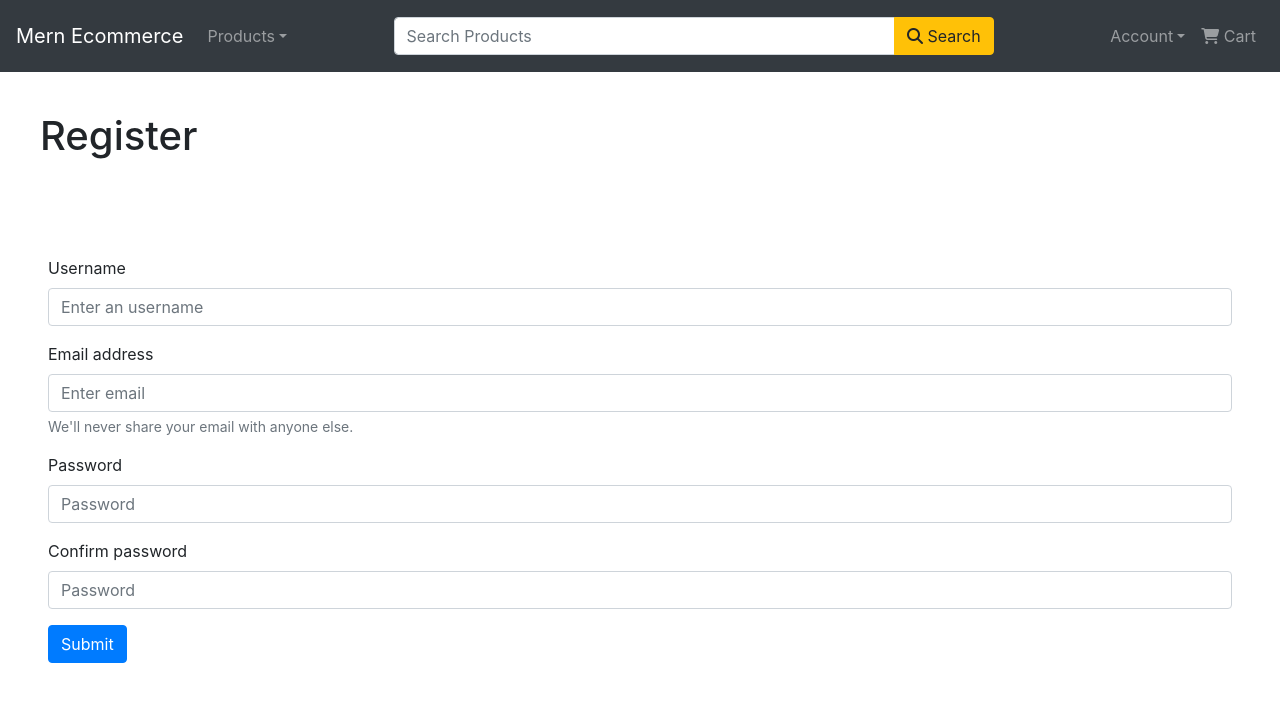
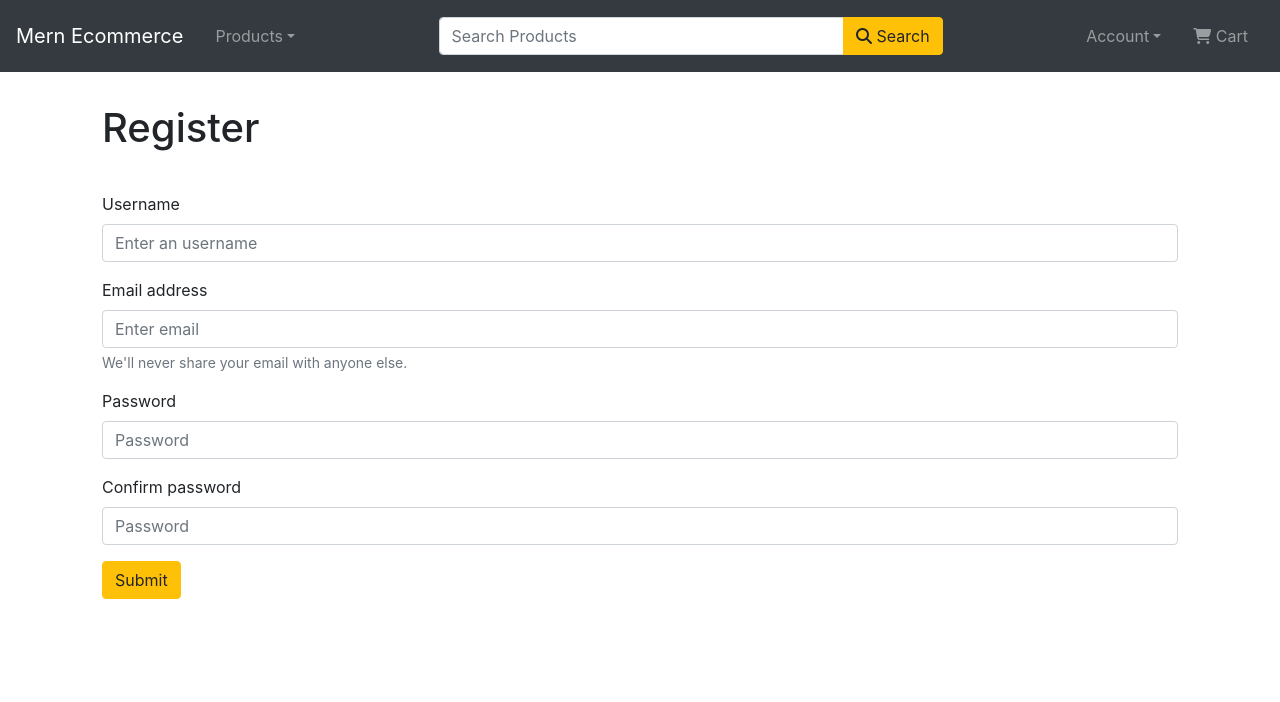
Before and after one commit to ecommerce-cnit195/Ecommerce-mern, a React (Create React App) app in the folder client/: page /register in a window 1280 px wide. Shown: the top 702 px of the page. Built offline with nearby package versions, Linux system fonts and the light colour scheme.

Commit message:
change folder Component, add Component

```diff
--- a/client/src/App.css
+++ b/client/src/App.css
@@ -39,14 +39,10 @@
  .form-in {
      display:flex;
      flex-grow:1;
-     margin-left: 20px;
-     margin-right: 30px;
      max-width: 600px;
  }
  @media (max-width: 978px) {
      .form-in {
-         padding: 0;
-         margin: 0;
          max-width: none;
      }
  }
--- a/client/src/App.js
+++ b/client/src/App.js
@@ -1,13 +1,20 @@
+import React from "react";
 import './App.css';
 import { Switch, Route, BrowserRouter } from 'react-router-dom';
 import 'bootstrap/dist/css/bootstrap.min.css';
-import Register from './Component/Authenication/Register';
-import SignIn from './Component/Authenication/Signin';
+// import Register from './Component/Authenication/Register';
+// import SignIn from './Component/Authenication/Signin';
 import NavBar from './Component/Navbar/Navbar';
 import Cart from './Component/Cart/Cart';
 
-import Header from "./Component/Header";
-import HomePage from "./Component/HomePage";
+import Header from "./Component/header";
+import HomePage from "./Component/homePage";
+import Register from "./Component/register";
+import SignIn from "./Component/signIn";
+import CategoryA from "./Component/categoryA";
+import CategoryA1 from "./Component/categoryA1";
+import CategoryA2 from "./Component/categoryA2";
+import CategoryA3 from "./Component/categoryA3";
 
 
 function App() {
@@ -18,11 +25,13 @@ function App() {
 
 
         <Switch>
-          <Route path='/' exact component={HomePage} />
-
-          <Route path='/SignIn' exact component={SignIn} />
-          <Route path='/Register' exact component={Register} />
-          <Route path='/Cart' component={Cart} />
+          <Route path='/' exact component={HomePage}/>
+          <Route path='/register' exact component={Register}/>
+          <Route path='/signIn' exact component={SignIn}/>
+          <Route path='/categoryA' exact component={CategoryA}/>
+          <Route path='/categoryA1' exact component={CategoryA1}/>
+          <Route path='/categoryA2' exact component={CategoryA2}/>
+          <Route path='/categoryA3' exact component={CategoryA3}/>
 
 
 
--- a/client/src/Component/Header.js
+++ /dev/null
@@ -1,81 +0,0 @@
-import React from 'react';
-
-import {Navbar, Nav, NavDropdown} from 'react-bootstrap';
-import SearchBox from './SearchBox';
-
-
-const Header = () => {
-
-
-    return (
-        <header>
-            <Navbar bg='dark' variant='dark' expand='lg' className='p-3'>
-
-                <Navbar.Brand href='/'> Mern Ecommerce</Navbar.Brand>
-
-                <Navbar.Toggle aria-controls='basic-navbar-nav'/>
-                <Navbar.Collapse id='basic-navbar-nav'>
-                    <Nav className="mr-auto">
-                        <NavDropdown title="Products" id="basic-nav-dropdown">
-                            <Nav.Link to='/CategoryA'>
-                                <NavDropdown.Item>Electronics</NavDropdown.Item>
-                            </Nav.Link>
-                            <NavDropdown.Divider/>
-                            <Nav.Link to='/CategoryA1'>
-                                <NavDropdown.Item>Mobile Phones</NavDropdown.Item>
-                            </Nav.Link>
-                            <Nav.Link to='/CategoryA2'>
-                                <NavDropdown.Item>Laptops</NavDropdown.Item>
-                            </Nav.Link>
-                            <Nav.Link to='/CategoryA3'>
-                                <NavDropdown.Item>Tablets</NavDropdown.Item>
-                            </Nav.Link>
-                            <NavDropdown.Divider/>
-                            <Nav.Link to='/CategoryB'>
-                                <NavDropdown.Item>Separated link</NavDropdown.Item>
-                            </Nav.Link>
-                        </NavDropdown>
-                    </Nav>
-
-                    < SearchBox/>
-
-                    <Nav className='ml-auto'>
-                        <Nav.Item>
-
-                            <NavDropdown title="Account" id="basic-nav-dropdown">
-                                <Nav.Link to='/Register'>
-                                    <NavDropdown.Item>
-                                        Register
-                                    </NavDropdown.Item>
-                                </Nav.Link>
-                                <NavDropdown.Divider/>
-                                <Nav.Link to='/SignIn'>
-                                    <NavDropdown.Item>
-                                        Sign In
-                                    </NavDropdown.Item>
-                                </Nav.Link>
-                            </NavDropdown>
-                        </Nav.Item>
-
-
-                        <Nav.Item>
-
-                            <Nav.Link to='/Cart'>
-
-                                <i className='fas fa-shopping-cart'></i> Cart
-
-                            </Nav.Link>
-
-                        </Nav.Item>
-
-                    </Nav>
-                </Navbar.Collapse>
-            </Navbar>
-
-
-        </header>
-
-    );
-};
-
-export default Header;
--- /dev/null
+++ b/client/src/Component/categoryA.js
@@ -0,0 +1,15 @@
+import React  from 'react';
+
+import  {  Card, CardDeck,  Container, Image  } from 'react-bootstrap';
+
+
+const CategoryA = () => {
+
+
+    return (
+        <Container fluid>
+            <h2 className='m-3'>Shop by categoryA</h2>
+        </Container>
+    );
+};
+export default CategoryA;
--- /dev/null
+++ b/client/src/Component/categoryA1.js
@@ -0,0 +1,15 @@
+import React  from 'react';
+
+import  {  Card, CardDeck,  Container, Image  } from 'react-bootstrap';
+
+
+const CategoryA1 = () => {
+
+
+    return (
+        <Container fluid>
+            <h2 className='m-3'>Shop by categoryA1</h2>
+        </Container>
+    );
+};
+export default CategoryA1;
--- /dev/null
+++ b/client/src/Component/categoryA2.js
@@ -0,0 +1,15 @@
+import React  from 'react';
+
+import  {  Card, CardDeck,  Container, Image  } from 'react-bootstrap';
+
+
+const CategoryA2 = () => {
+
+
+    return (
+        <Container fluid>
+            <h2 className='m-3'>Shop by categoryA2</h2>
+        </Container>
+    );
+};
+export default CategoryA2;
--- /dev/null
+++ b/client/src/Component/categoryA3.js
@@ -0,0 +1,15 @@
+import React  from 'react';
+
+import  {  Card, CardDeck,  Container, Image  } from 'react-bootstrap';
+
+
+const CategoryA3 = () => {
+
+
+    return (
+        <Container fluid>
+            <h2 className='m-3'>Shop by categoryA3</h2>
+        </Container>
+    );
+};
+export default CategoryA3;
--- /dev/null
+++ b/client/src/Component/header.js
@@ -0,0 +1,82 @@
+import React from 'react';
+
+import {Navbar, Nav, NavDropdown} from 'react-bootstrap';
+import SearchBox from './searchBox';
+
+
+const Header = () => {
+
+
+    return (
+        <header>
+            <Navbar  bg='dark' variant='dark' expand='lg'  >
+
+                <Navbar.Brand href='/' > Mern Ecommerce</Navbar.Brand>
+
+
+                <Navbar.Toggle aria-controls='basic-navbar-nav ' />
+                <Navbar.Collapse id='basic-navbar-nav' >
+                    <Nav className="mr-auto">
+                        <NavDropdown title="Products" id="basic-nav-dropdown" className='p-2'>
+
+                            <NavDropdown.Item href='/categoryA'>Electronics</NavDropdown.Item>
+
+                            <NavDropdown.Divider/>
+
+                            <NavDropdown.Item href='/categoryA1'>Mobile Phones</NavDropdown.Item>
+
+
+                            <NavDropdown.Item href='/categoryA2' >Laptops</NavDropdown.Item>
+
+
+                            <NavDropdown.Item href='/categoryA3'>Tablets</NavDropdown.Item>
+
+                            <NavDropdown.Divider/>
+
+                            <NavDropdown.Item href='/categoryB'>Separated link</NavDropdown.Item>
+
+                        </NavDropdown>
+                    </Nav>
+
+                    < SearchBox/>
+
+                    <Nav className='ml-auto'>
+                        <Nav.Item>
+
+                            <NavDropdown title="Account" id="basic-nav-dropdown" className='p-2'>
+
+                                <NavDropdown.Item href='/register'>
+                                    Register
+                                </NavDropdown.Item>
+
+                                <NavDropdown.Divider/>
+
+                                <NavDropdown.Item href='/signIn'>
+                                    Sign In
+                                </NavDropdown.Item>
+
+                            </NavDropdown>
+                        </Nav.Item>
+
+
+                        <Nav.Item className='p-2'>
+
+                            <Nav.Link href='/cart'>
+
+                                <i className='fas fa-shopping-cart'></i> Cart
+
+                            </Nav.Link>
+
+                        </Nav.Item>
+
+                    </Nav>
+                </Navbar.Collapse>
+            </Navbar>
+
+
+        </header>
+
+    );
+};
+
+export default Header;
--- /dev/null
+++ b/client/src/Component/register.js
@@ -0,0 +1,39 @@
+import React from 'react';
+import {Form, Button, Container} from 'react-bootstrap';
+
+
+
+
+const Register = (props) => {
+    return (
+        <Container  className="justify-content-center p-3" >
+            <h1 className='p-3'>Register</h1>
+            <Form className=" p-3">
+                <Form.Group controlId="formBasicEmail">
+                    <Form.Label>Username</Form.Label>
+                    <Form.Control type="text" placeholder="Enter an username" />
+                </Form.Group>
+                <Form.Group controlId="formBasicEmail">
+                    <Form.Label>Email address</Form.Label>
+                    <Form.Control type="email" placeholder="Enter email" />
+                    <Form.Text className="text-muted">
+                        We'll never share your email with anyone else.
+                    </Form.Text>
+                </Form.Group>
+                <Form.Group controlId="formBasicPassword">
+                    <Form.Label>Password</Form.Label>
+                    <Form.Control type="password" placeholder="Password" />
+                </Form.Group>
+                <Form.Group controlId="formBasicPassword">
+                    <Form.Label>Confirm password</Form.Label>
+                    <Form.Control type="password" placeholder="Password" />
+                </Form.Group>
+                <Button variant="warning" type="submit" >
+                    Submit
+                </Button>
+            </Form>
+        </Container>
+    )
+}
+
+export default Register;
--- a/client/src/Component/SearchBox.js
+++ b/client/src/Component/searchBox.js
@@ -5,7 +5,7 @@ const SearchBox = () => {
 
 
     return (
-        <Form onSubmit='' className='form-in'>
+        <Form onSubmit='' className='form-in pl-lg-5 pr-lg-5'>
             <InputGroup>
                 <Form.Control
                     type='text'
--- /dev/null
+++ b/client/src/Component/signIn.js
@@ -0,0 +1,35 @@
+import React from 'react';
+import {Form, Button, Container} from 'react-bootstrap';
+import {Link} from 'react-router-dom';
+
+
+
+const SignIn = (props) => {
+    return (
+        <Container  className="justify-content-center p-3" >
+            <h1 className='p-3'>Sign In</h1>
+            <Form className="p-3">
+                <Form.Group controlId="formBasicEmail">
+                    <Form.Label>Email address</Form.Label>
+                    <Form.Control type="email" placeholder="Enter email" />
+                    <Form.Text className="text-muted">
+                        We'll never share your email with anyone else.
+                    </Form.Text>
+                </Form.Group>
+                <Form.Group controlId="formBasicPassword">
+                    <Form.Label>Password</Form.Label>
+                    <Form.Control type="password" placeholder="Password" />
+                </Form.Group>
+                <Button variant="warning" type="submit">
+                    Submit
+                </Button>
+            </Form>
+            <div className="p-3">
+                <p>New Customer?</p>
+                <Link to="/register">Register</Link>
+            </div>
+        </Container>
+    )
+}
+
+export default SignIn;
```
Also changed, not shown: client/src/Component/homePage.js (renamed from client/src/Component/HomePage.js, +5 -5 lines), 1 other file (tests, documents, lock files or other folders).
